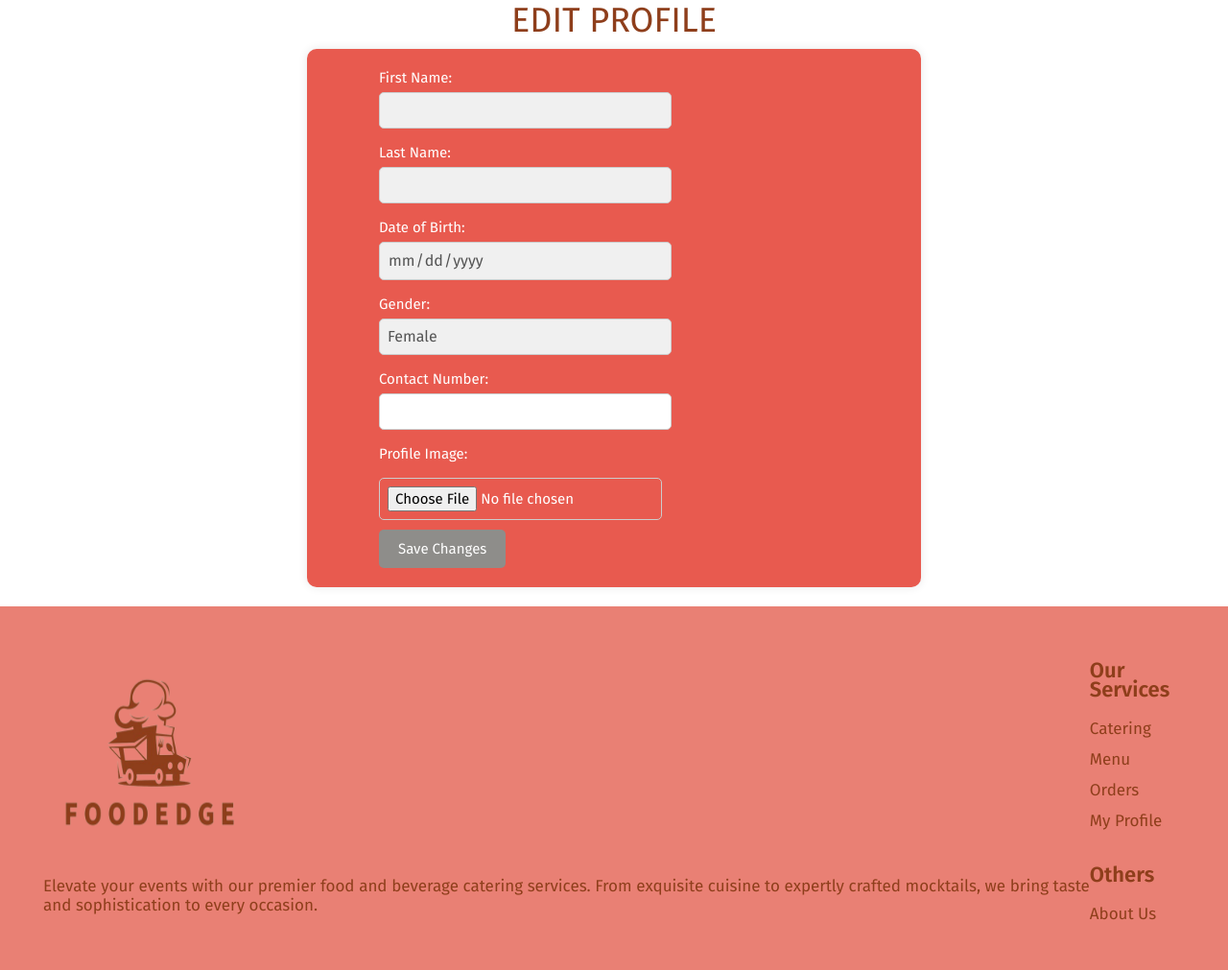
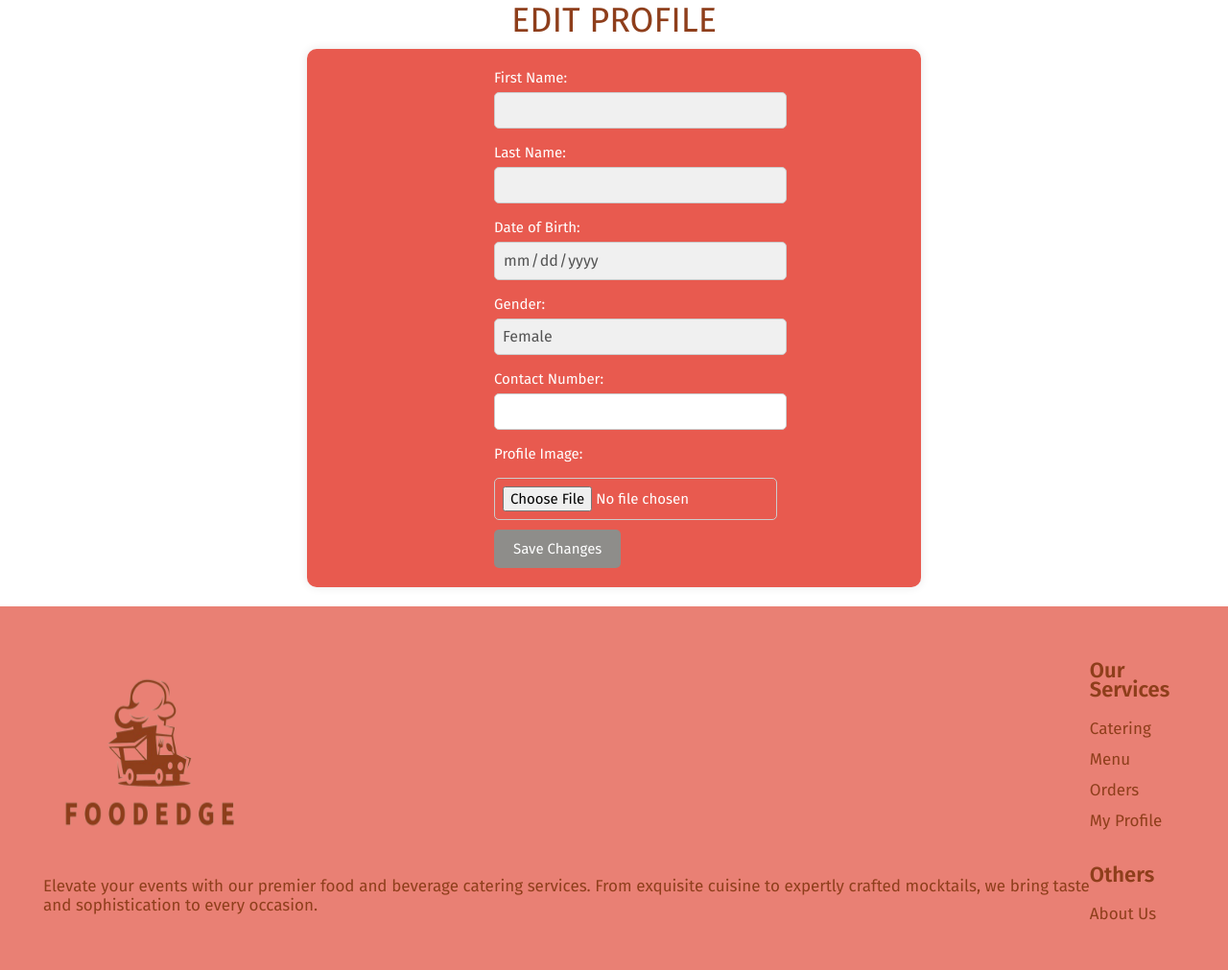
Before and after one commit to hamm0208/SWE20001_Group2, a PHP site: page /edit_profile.php in a window 1280 px wide. Shown: the part 185-1196 px from the top of the page at 96% size. Run offline with PHP 8.4, Linux system fonts and the light colour scheme; the visitor is signed in with stand-in values (Sample User, id 1); data that the repository does not hold is empty; some web fonts are replaced.

Commit message:
set edit form center

```diff
--- a/CSS/style.css
+++ b/CSS/style.css
@@ -651,6 +651,8 @@ li {
     width: 60%;
     font-family: 'Fira Sans', sans-serif;
     padding-left: 55px;
+    margin: auto;
+
 }
 
 /* Profile image */
--- a/edit_profile.php
+++ b/edit_profile.php
@@ -38,6 +38,7 @@ if (mysqli_num_rows($result) > 0) {
     .disabled-input:disabled {
     background-color: #f0f0f0;
 }
+
 </style>
 <div class="container">
 <h1>EDIT PROFILE</h1>
@@ -63,7 +64,7 @@ if (mysqli_num_rows($result) > 0) {
                 <label for="profile_image">Profile Image:</label>
                 <input type="file" id="profile_image" name="profile_image">
 
-                <input type="submit" value="Save Changes">
+                <input type="submit" value="Save Changes" class="edit-submit-button">
             </form>
         </div>
     </div>
```
